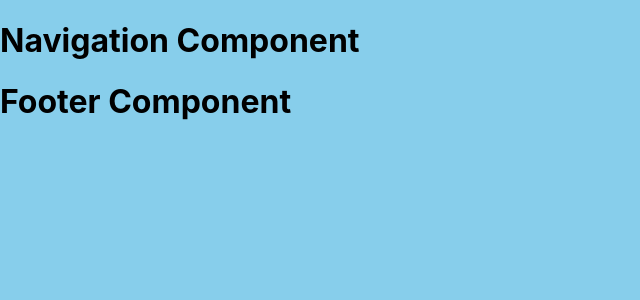
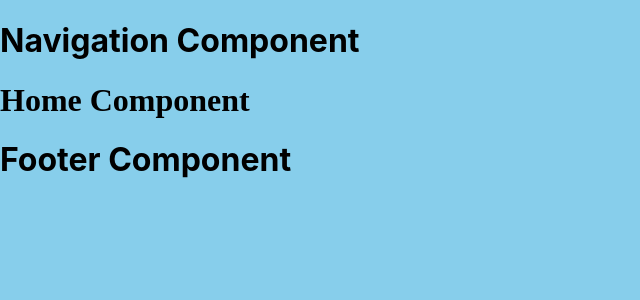
Before and after one commit to ltramos7/cwd-website-fe, a React (Create React App) app: page / in a window 1280 px wide. Shown: the top 300 px of the page, without its empty margins (0-640 px from the left). Built offline with nearby package versions, Linux system fonts and the light colour scheme.

Commit message:
restructured folder system for components and renamed their files.

```diff
--- a/src/App.js
+++ b/src/App.js
@@ -3,13 +3,13 @@ import {BrowserRouter, Route} from 'react-router-dom'
 
 import './scss/main.scss'
 
-import About from './components/about'
-import Blog from './components/blog'
-import Contact from './components/contact'
-import Footer from './components/footer'
-import Home from './components/home'
-import Navigation from './components/navigation'
-import Work from './components/work'
+import About from './components/about/index'
+import Blog from './components/blog/index'
+import Contact from './components/contact/index'
+import Footer from './components/global/footer/index'
+import Home from './components/home/index'
+import Navigation from './components/global/navigation/index'
+import Work from './components/work/index'
 
 function App() {
   return (
@@ -19,7 +19,7 @@ function App() {
         <Route exact path='/about' component={About}/>
         <Route exact path='/blog' component={Blog}/>
         <Route exact path='/contact' component={Contact}/>
-        <Route exact path='/home' component={Home}/>
+        <Route exact path='/' component={Home}/>
         <Route exact path='/work' component={Work}/>
       </BrowserRouter>
       <Footer/>
```
Also changed, not shown: src/components/about/index.js (renamed from src/components/about.js), src/components/blog/index.js (renamed from src/components/blog.js), src/components/contact/index.js (renamed from src/components/contact.js), src/components/global/footer/index.js (renamed from src/components/footer.js), src/components/global/navigation/index.js (renamed from src/components/navigation.js), src/components/home/index.js (renamed from src/components/home.js), src/components/work/index.js (renamed from src/components/work.js).
